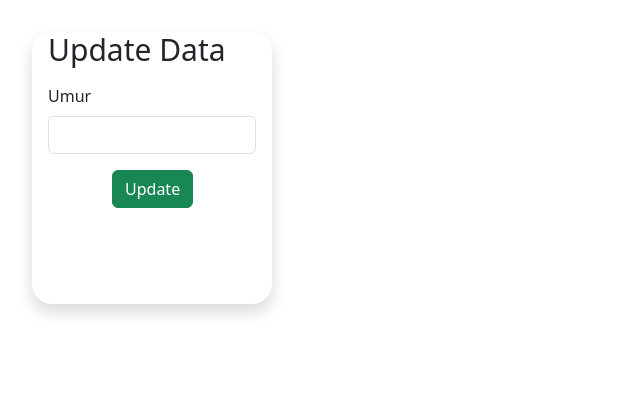
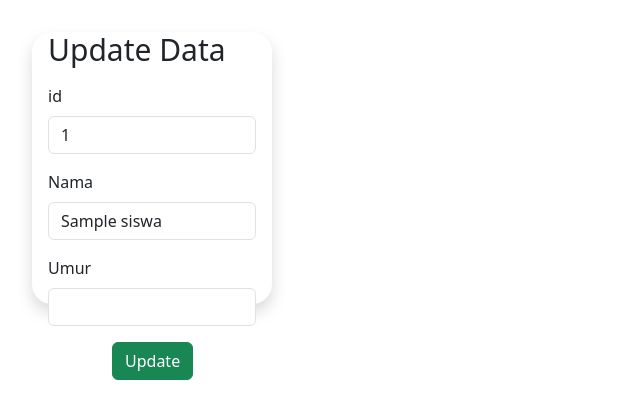
Before and after one commit to padilpplg2/crud, a PHP site: page /edit.php?id=1 in a window 1280 px wide. Shown: the top 419 px of the page, without its empty margins (0-640 px from the left). Run offline with PHP 8.4, Linux system fonts and the light colour scheme; tables that the repository leaves empty or names only in its code hold one stand-in row (values such as "Sample post"); data that the repository does not hold is empty.

Commit message:
edit.php

```diff
--- a/edit.php
+++ b/edit.php
@@ -32,14 +32,18 @@
     <form action="update.php" method="post" class="shadow">
     <?php
         include 'koneksi.php';
-        $nama  = $_GET['nama'];
-        $query = mysqli_query($koneksi,"SELECT * FROM siswa WHERE nama='$nama'");
+        $id  = $_GET['id'];
+        $query = mysqli_query($koneksi,"SELECT * FROM siswa WHERE id='$id'");
         $siswa = mysqli_fetch_array($query);
         ?>
     <div class="none"><h1>Update Data</h1></div>
     <div class="mb-3 m-3 ">
-        <!-- <label  class="form-label">Nama</label> -->
-        <input  class="form-control" type="hidden" name="nama" id="" value="<?=$siswa['nama']?>">
+        <label  class="form-label">id</label>
+        <input  class="form-control" type="text" name="id" id="" value="<?=$siswa['id']?>"readonly>
+    </div>
+    <div class="mb-3 m-3 ">
+        <label  class="form-label">Nama</label>
+        <input  class="form-control" type="text" name="nama" id="" value="<?=$siswa['nama']?>">
     </div>
     <div class="mb-3 m-3">
         <label  class="form-label">Umur</label>
```
